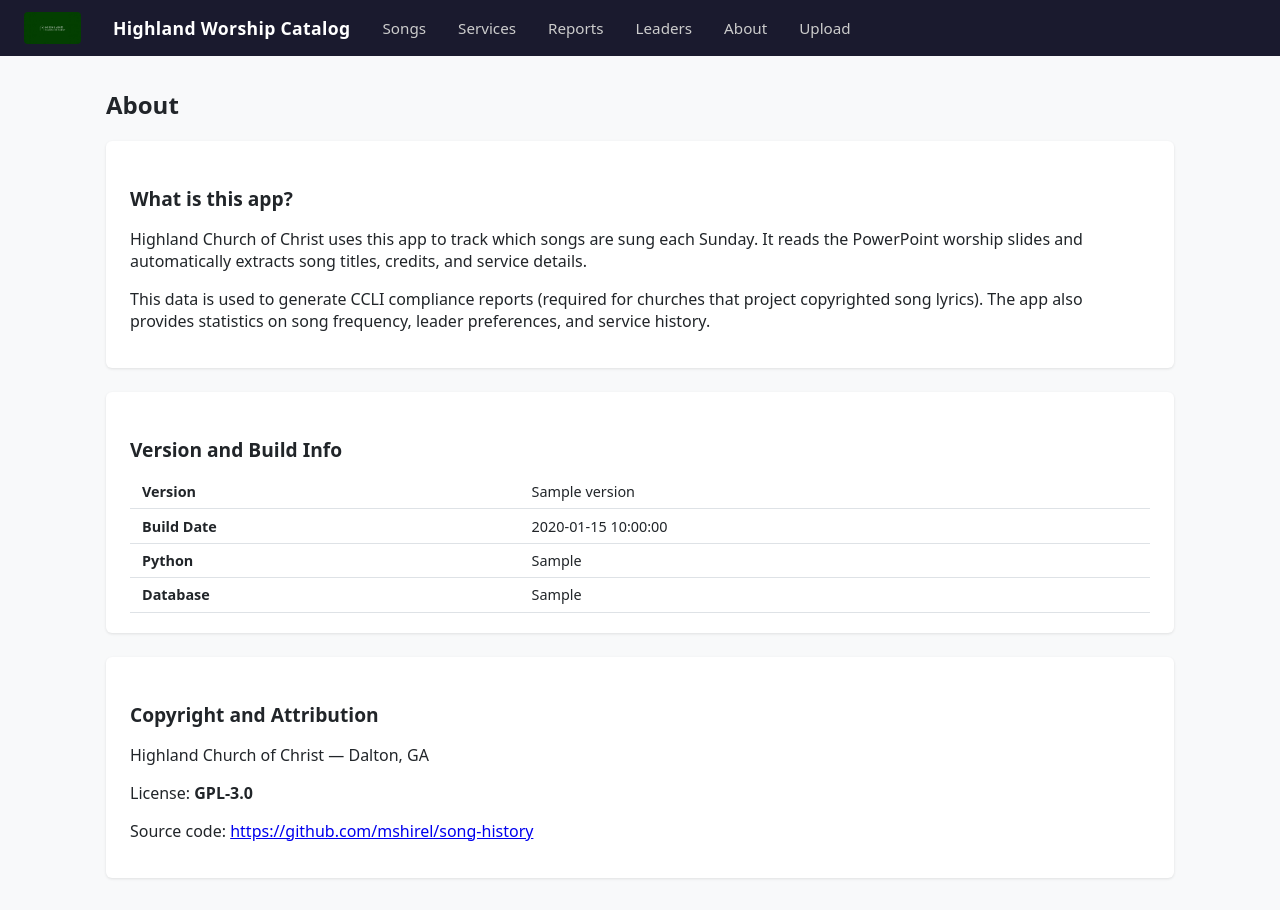
After one commit to mshirel/song-history, a Python web app: template src/worship_catalog/web/templates/about.html in a window 1280 px wide. The commit adds this page. Run offline with Jinja, Linux system fonts and the light colour scheme; the template is opened without the code that fills it: most values are stand-ins (such as "Sample title", 1, 10 or a date in 2020).

Commit message:
feat(web): add About page with app purpose, version, and copyright (#232) (#257)
Add GET /about route displaying plain-language app explanation, version
from importlib.metadata, build date, Python version, database filename,
GPL-3.0 license, and GitHub repo link. Add "About" nav link between
Leaders and Upload.

Co-authored-by: Claude Opus 4.6 (1M context) <noreply@anthropic.com>

```diff
--- /dev/null
+++ b/src/worship_catalog/web/templates/about.html
@@ -0,0 +1,32 @@
+{% extends "base.html" %}
+{% block title %}About — Highland Worship Catalog{% endblock %}
+{% block content %}
+<h1>About</h1>
+
+<div class="card">
+  <h2>What is this app?</h2>
+  <p>Highland Church of Christ uses this app to track which songs are sung each Sunday.
+     It reads the PowerPoint worship slides and automatically extracts song titles,
+     credits, and service details.</p>
+  <p>This data is used to generate CCLI compliance reports (required for churches that
+     project copyrighted song lyrics). The app also provides statistics on song frequency,
+     leader preferences, and service history.</p>
+</div>
+
+<div class="card">
+  <h2>Version and Build Info</h2>
+  <table>
+    <tr><td><strong>Version</strong></td><td>{{ version }}</td></tr>
+    <tr><td><strong>Build Date</strong></td><td>{{ build_date }}</td></tr>
+    <tr><td><strong>Python</strong></td><td>{{ python_version }}</td></tr>
+    <tr><td><strong>Database</strong></td><td>{{ db_path }}</td></tr>
+  </table>
+</div>
+
+<div class="card">
+  <h2>Copyright and Attribution</h2>
+  <p>Highland Church of Christ &mdash; Dalton, GA</p>
+  <p>License: <strong>GPL-3.0</strong></p>
+  <p>Source code: <a href="https://github.com/mshirel/song-history">https://github.com/mshirel/song-history</a></p>
+</div>
+{% endblock %}
--- a/src/worship_catalog/web/templates/base.html
+++ b/src/worship_catalog/web/templates/base.html
@@ -109,6 +109,7 @@
   <a href="/services" {% if request.url.path.startswith('/services') %}class="active"{% endif %}>Services</a>
   <a href="/reports" {% if request.url.path == '/reports' %}class="active"{% endif %}>Reports</a>
   <a href="/leaders" {% if request.url.path.startswith('/leaders') %}class="active"{% endif %}>Leaders</a>
+  <a href="/about" {% if request.url.path == '/about' %}class="active"{% endif %}>About</a>
   <a href="/upload" {% if request.url.path == '/upload' %}class="active"{% endif %}>Upload</a>
 </nav>
 </header>
```
Also changed, not shown: src/worship_catalog/web/app.py (+23 -0 lines), tests/test_web.py (+42 -0 lines).
